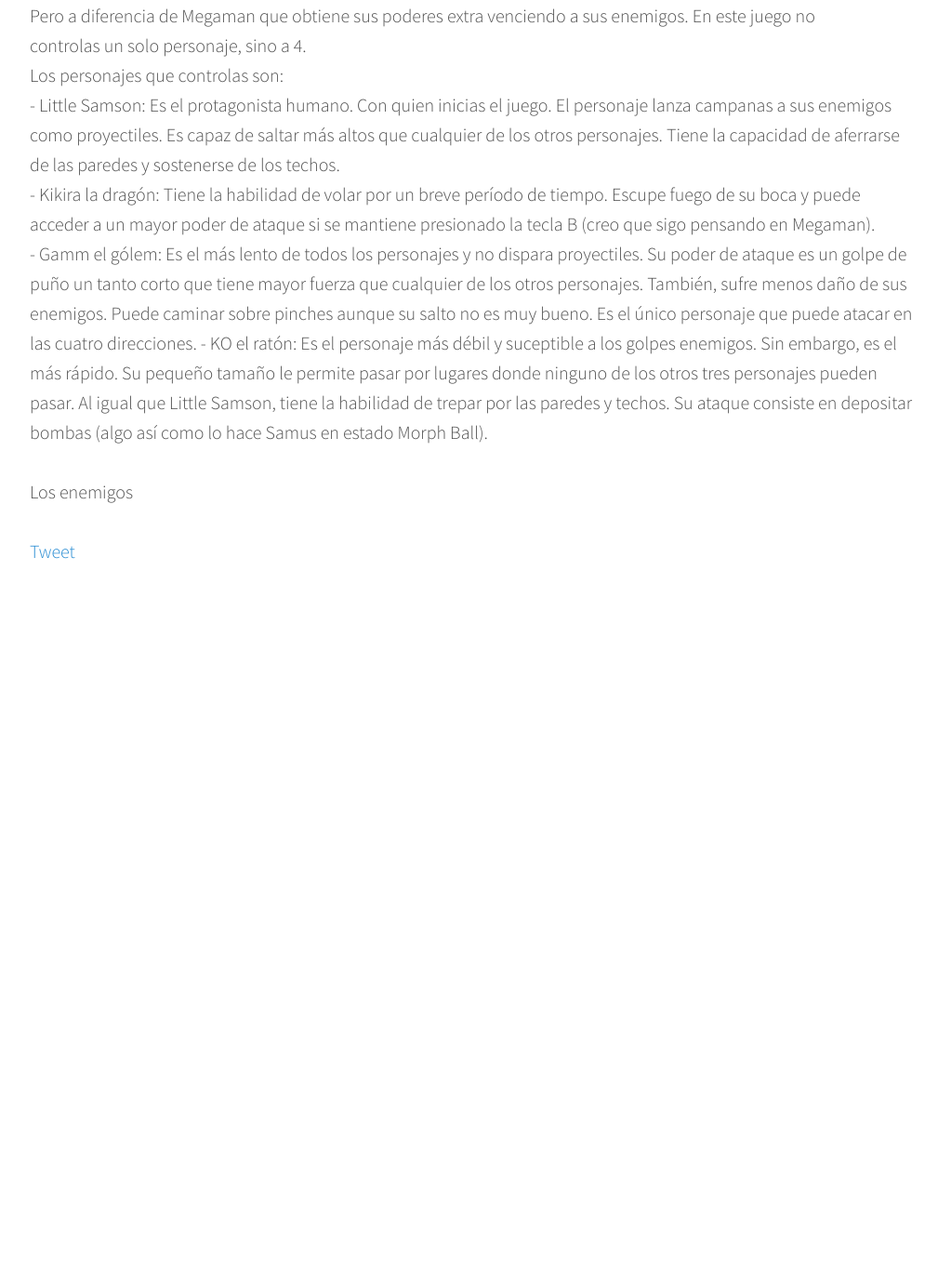
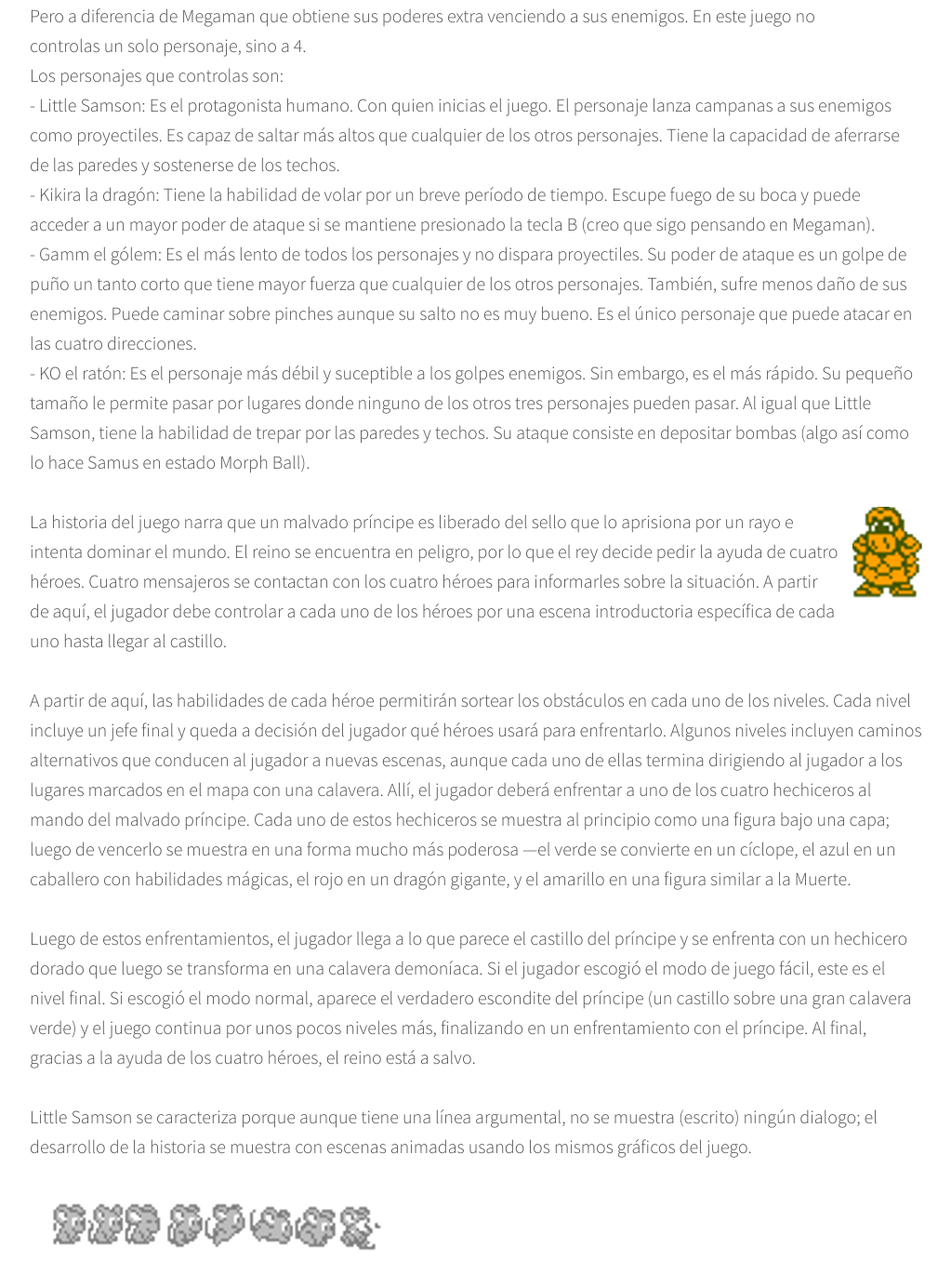
Before and after one commit to angelsimon/angelsimon.github.io, a Jekyll site: the page built from _posts/2016-09-08-little-samson.md, in a window 1280 px wide and 1400 px high, scrolled down 746 px. Shown: the top 1384 px of the window at 93% size, without its empty margins (128-1151 px from the left). Built offline with Jekyll 4.4.1, drawn with Linux system fonts in a browser that asks for light colours; comment, search, counter and statistics services are not loaded; before the commit the page ends 1487 px from its top, so only the background shows below that.

Commit message:
Update 2016-09-08-little-samson.md

```diff
--- a/_posts/2016-09-08-little-samson.md
+++ b/_posts/2016-09-08-little-samson.md
@@ -34,10 +34,21 @@
 Los personajes que controlas son:<br>
 - Little Samson: Es el protagonista humano. Con quien inicias el juego. El personaje lanza campanas a sus enemigos como proyectiles. Es capaz de saltar más altos que cualquier de los otros personajes. Tiene la capacidad de aferrarse de las paredes y sostenerse de los techos. <br>
 - Kikira la dragón: Tiene la habilidad de volar por un breve período de tiempo. Escupe fuego de su boca y puede acceder a un mayor poder de ataque si se mantiene presionado la tecla B (creo que sigo pensando en Megaman). <br>
-- Gamm el gólem: Es el más lento de todos los personajes y no dispara proyectiles. Su poder de ataque es un golpe de puño un tanto corto que tiene mayor fuerza que cualquier de los otros personajes. También, sufre menos daño de sus enemigos. Puede caminar sobre pinches aunque su salto no es muy bueno. Es el único personaje que puede atacar en las cuatro direcciones.
+- Gamm el gólem: Es el más lento de todos los personajes y no dispara proyectiles. Su poder de ataque es un golpe de puño un tanto corto que tiene mayor fuerza que cualquier de los otros personajes. También, sufre menos daño de sus enemigos. Puede caminar sobre pinches aunque su salto no es muy bueno. Es el único personaje que puede atacar en las cuatro direcciones.<br>
 - KO el ratón: Es el personaje más débil y suceptible a los golpes enemigos. Sin embargo, es el más rápido. Su pequeño tamaño le permite pasar por lugares donde ninguno de los otros tres personajes pueden pasar. Al igual que Little Samson, tiene la habilidad de trepar por las paredes y techos. Su ataque consiste en depositar bombas (algo así como lo hace Samus en estado Morph Ball).
 <br><br>
-Los enemigos
+<img class="image-float-right" src="{{site.baseurl}}/images/little-samson/samson3.png">La historia del juego narra que un malvado príncipe es liberado del sello que lo aprisiona por un rayo e intenta dominar el mundo. El reino se encuentra en peligro, por lo que el rey decide pedir la ayuda de cuatro héroes. Cuatro mensajeros se contactan con los cuatro héroes para informarles sobre la situación. A partir de aquí, el jugador debe controlar a cada uno de los héroes por una escena introductoria específica de cada uno hasta llegar al castillo.<br><br>
 
+A partir de aquí, las habilidades de cada héroe permitirán sortear los obstáculos en cada uno de los niveles. Cada nivel incluye un jefe final y queda a decisión del jugador qué héroes usará para enfrentarlo. Algunos niveles incluyen caminos alternativos que conducen al jugador a nuevas escenas, aunque cada uno de ellas termina dirigiendo al jugador a los lugares marcados en el mapa con una calavera. Allí, el jugador deberá enfrentar a uno de los cuatro hechiceros al mando del malvado príncipe. Cada uno de estos hechiceros se muestra al principio como una figura bajo una capa; luego de vencerlo se muestra en una forma mucho más poderosa —el verde se convierte en un cíclope, el azul en un caballero con habilidades mágicas, el rojo en un dragón gigante, y el amarillo en una figura similar a la Muerte.<br><br>
 
+Luego de estos enfrentamientos, el jugador llega a lo que parece el castillo del príncipe y se enfrenta con un hechicero dorado que luego se transforma en una calavera demoníaca. Si el jugador escogió el modo de juego fácil, este es el nivel final. Si escogió el modo normal, aparece el verdadero escondite del príncipe (un castillo sobre una gran calavera verde) y el juego continua por unos pocos niveles más, finalizando en un enfrentamiento con el príncipe. Al final, gracias a la ayuda de los cuatro héroes, el reino está a salvo.<br><br>
+
+Little Samson se caracteriza porque aunque tiene una línea argumental, no se muestra (escrito) ningún dialogo; el desarrollo de la historia se muestra con escenas animadas usando los mismos gráficos del juego.<br><br>
+<img class="image-centered" src="{{site.baseurl}}/images/little-samson/samson4.png">
+<br><br>
+<div class="image-centered">
+<iframe width="560" height="315" src="https://www.youtube.com/embed/xUyvjNe_1h8" frameborder="0" allowfullscreen></iframe>
 </div>
+</div>
+<br><br>
+Fuente: Wikipedia
```
